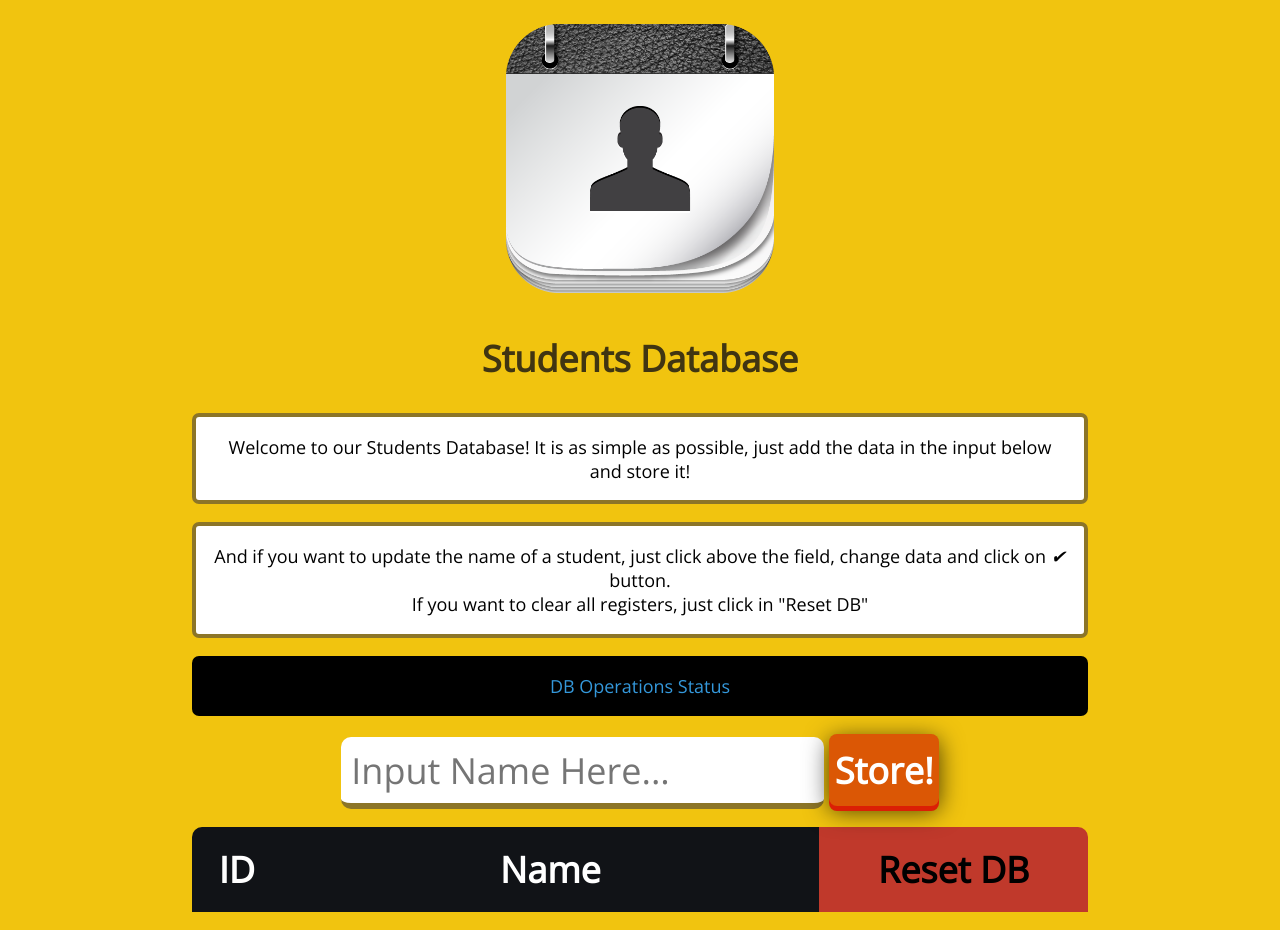
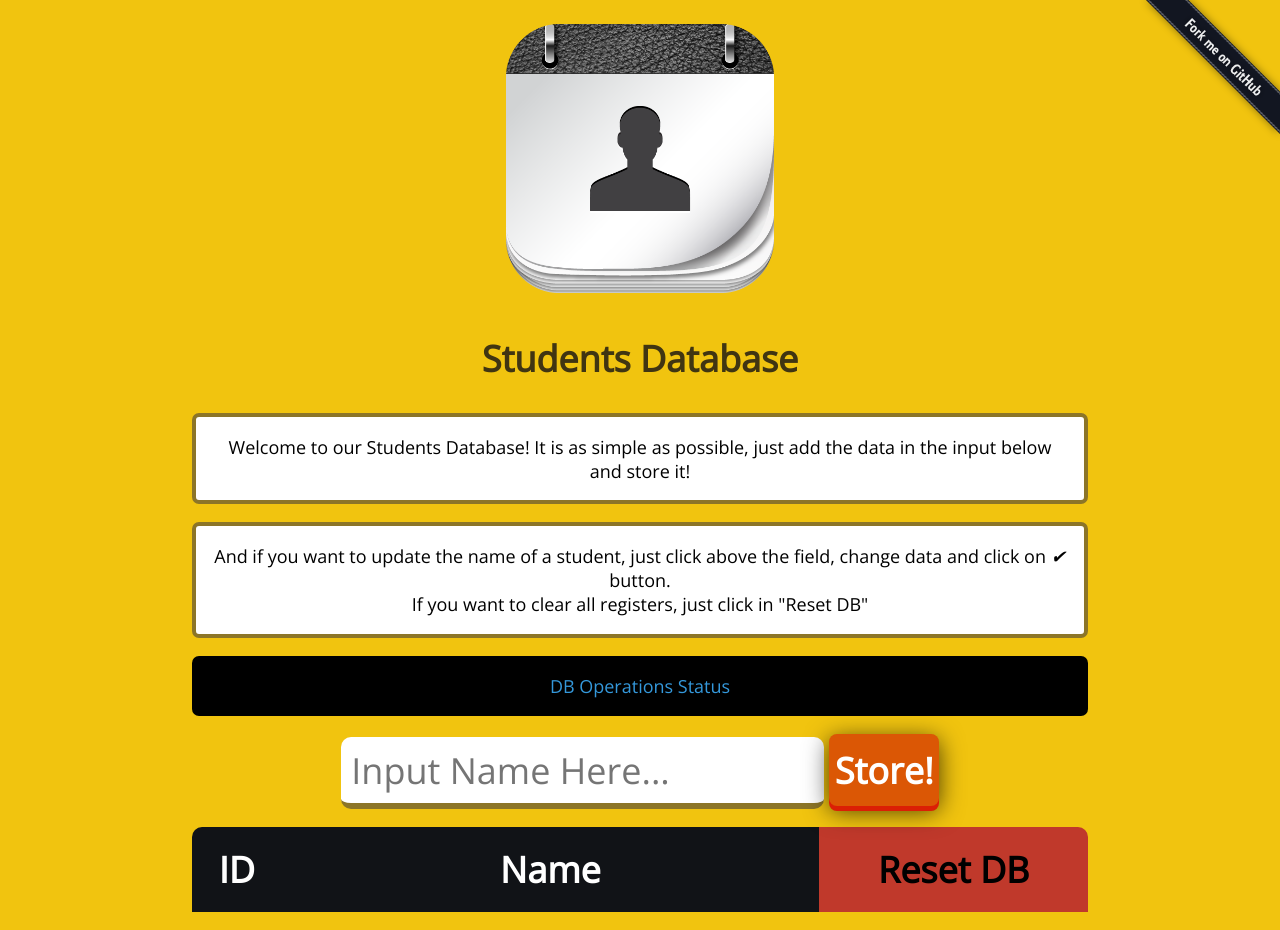
Before and after one commit to Pradeeplogme/crud-vanillaJS-html5, a plain HTML site: page index.html in a window 1280 px wide. Drawn offline with nearby package versions, Linux system fonts and the light colour scheme.

Commit message:
add fork-me label

```diff
--- a/css/style.css
+++ b/css/style.css
@@ -12,6 +12,13 @@ body {
 	font-size: 18px;
 	font-weight: 400;
 	text-rendering: optimizeLegibility;
+}
+
+.fork {
+	position: absolute;
+	top: 0;
+	right: 0;
+	border: 0;
 }
 
 .container {
--- a/index.html
+++ b/index.html
@@ -14,7 +14,7 @@
     <link href='http://fonts.googleapis.com/css?family=Open+Sans' rel='stylesheet' type='text/css'>
 </head>
 <body>
-
+  <a href="https://github.com/ericdouglas/crud-vanillaJS-html5/tree/gh-pages" target="_blank"><img src="images/fork.png" alt="fork me" class="fork"></a>
 	<header class='container'>
 		<hgroup>
 			<h1><img src="images/logo.png" alt="Students Database"></h1>
```
Also changed, not shown: images/fork.png (added).
